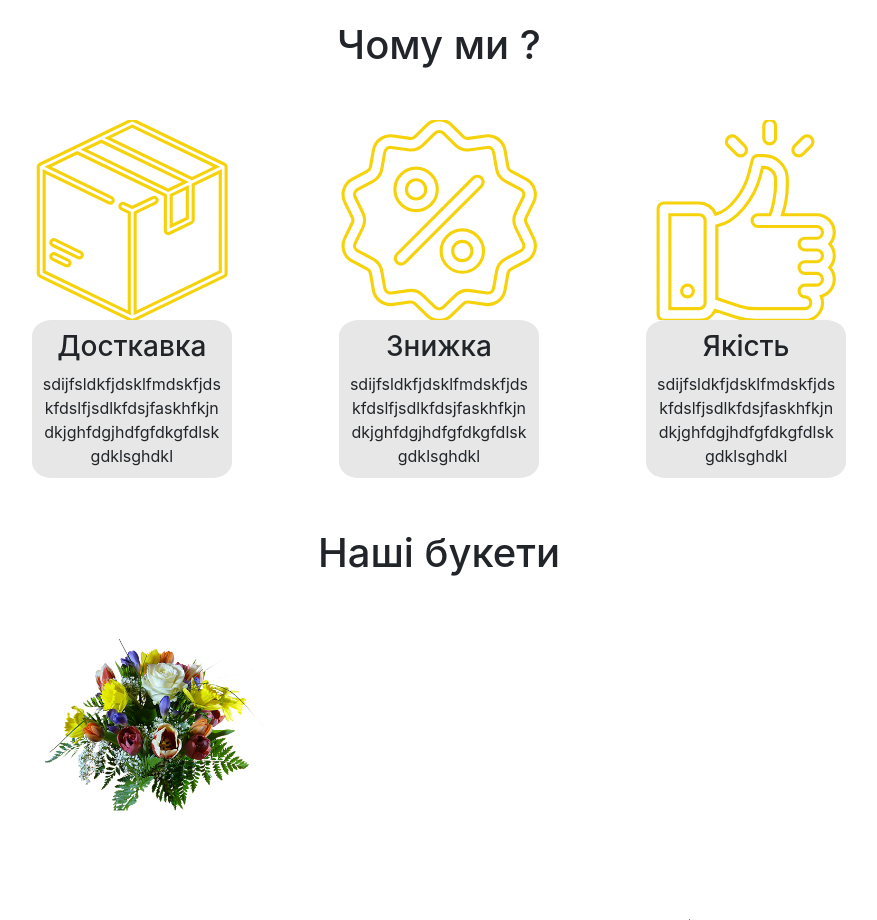
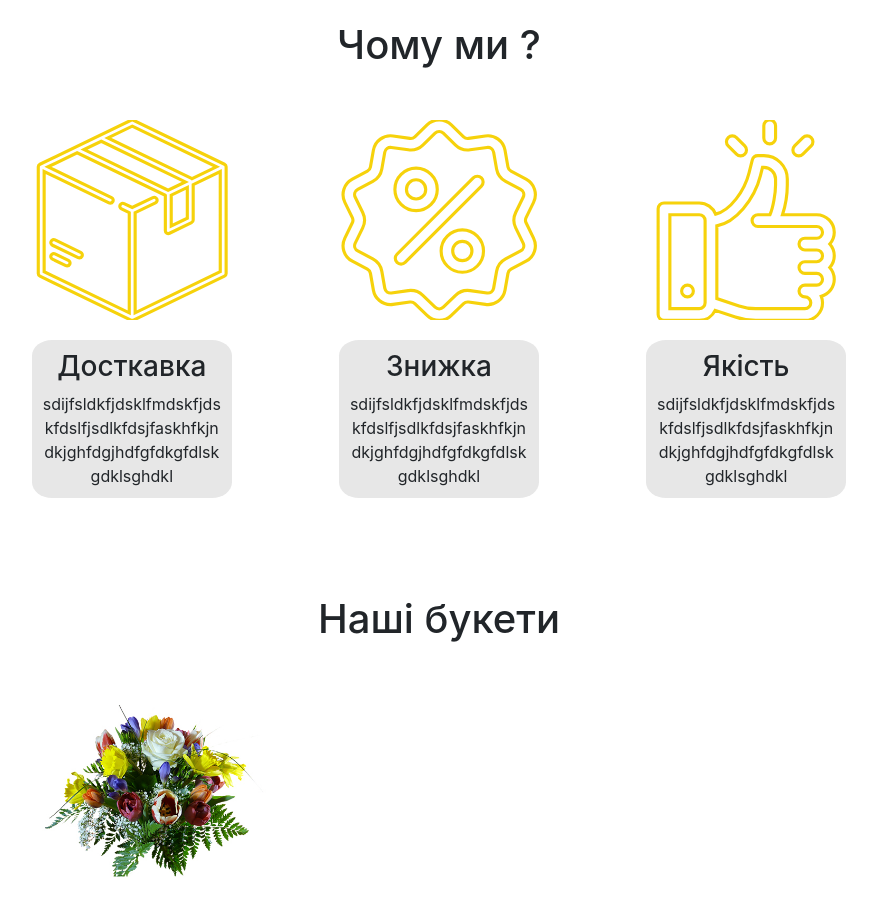
Before and after one commit to Ostapcs/landing-page, a website with bundled scripts: page Shop/index.html in a window 1280 px wide. Shown: the part 920-1840 px from the top of the page, without its empty margins (201-1078 px from the left). Built offline with nearby package versions, Linux system fonts and the light colour scheme; files whose address does not match are found by name.

Commit message:
fix styles

```diff
--- a/Shop/css/main.css
+++ b/Shop/css/main.css
@@ -15,7 +15,7 @@ a {
 .features{
     word-wrap: break-word;
     text-align: center;
-    /*margin-top: 10%;*/
+    margin-top: 10%;
     border-radius: 10%;
     padding: 5%;
     background-color: #e7e7e7;
@@ -60,9 +60,9 @@ a {
     /*flex: 0 0 60%;*/
     /*max-width: 60%;*/
     /*!*flex-direction: row;*!*/
-    margin: auto;
     /*margin-left: 2%;*/
     /*margin: 10% 0;*/
+    margin: auto auto 5%;
 }
 
 .row:nth-child(1) .bouquet-photo {
```
